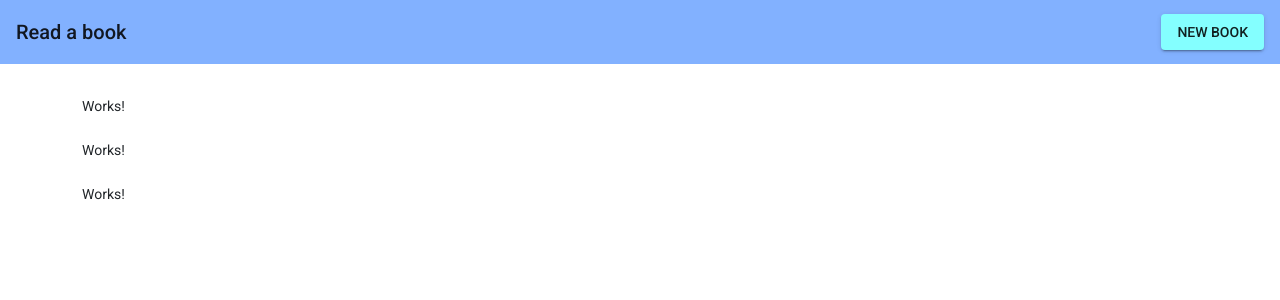
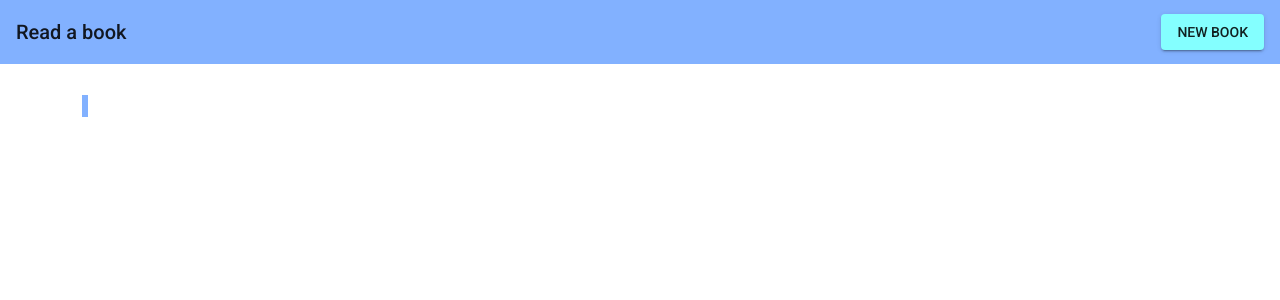
Before and after one commit to lucagalbu/readabook, an Angular app in the folder frontend/: page /start-page in a window 1280 px wide. Shown: the top 300 px of the page. Built offline with nearby package versions, Linux system fonts and the light colour scheme.

Commit message:
[front_end] BookCardComponent: empty layout
This is the empty container that will contain all the info about
a book. The scss allows a card to have a selected style, where the
border is coloured accoridng to the primary color of the current
material theme.

```diff
--- a/frontend/src/app/start-page/book-card/book-card.component.html
+++ b/frontend/src/app/start-page/book-card/book-card.component.html
@@ -1 +1,2 @@
-<div>Works!</div>
+<mat-card *ngIf="book" [ngClass]="{'card-book': true, 'selected': selected}">
+</mat-card>
--- a/frontend/src/app/start-page/book-card/book-card.component.scss
+++ b/frontend/src/app/start-page/book-card/book-card.component.scss
@@ -0,0 +1,15 @@
+// from https://material.angular.io/guide/theming-your-components
+// and https://material.angular.io/guide/theming#reading-hues-from-palettes
+@use "sass:map";
+@use "@angular/material" as mat;
+@import "../../../styles.scss";
+
+$color-config: mat.get-color-config($frontend-theme);
+$primary-palette: map.get($color-config, "primary");
+
+.card-book {
+  &.selected {
+    border-color: mat.get-color-from-palette($primary-palette);
+    border-style: solid;
+  }
+}
```
